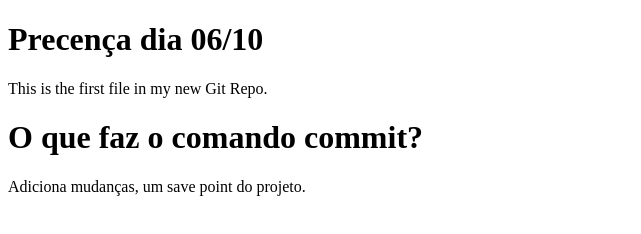
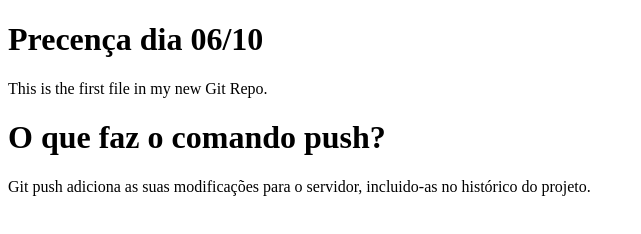
Before and after one commit to wermington/exer-git, a plain HTML site: page index.html in a window 1280 px wide. Shown: the whole page, without its empty margins (0-641 px from the left). Drawn offline with Linux system fonts and the light colour scheme.

Commit message:
Quarta pergunta

```diff
--- a/index.html
+++ b/index.html
@@ -8,8 +8,8 @@
 <h1>Precença dia 06/10</h1>
 <p>This is the first file in my new Git Repo.</p>
 
-<h1> O que faz o comando commit?</h1>
-<p>Adiciona mudanças, um save point do projeto.</p>
+<h1> O que faz o comando push?</h1>
+<p>Git push adiciona as suas modificações para o servidor, incluido-as no histórico do projeto.</p>
 
 </body>
 </html>
```
